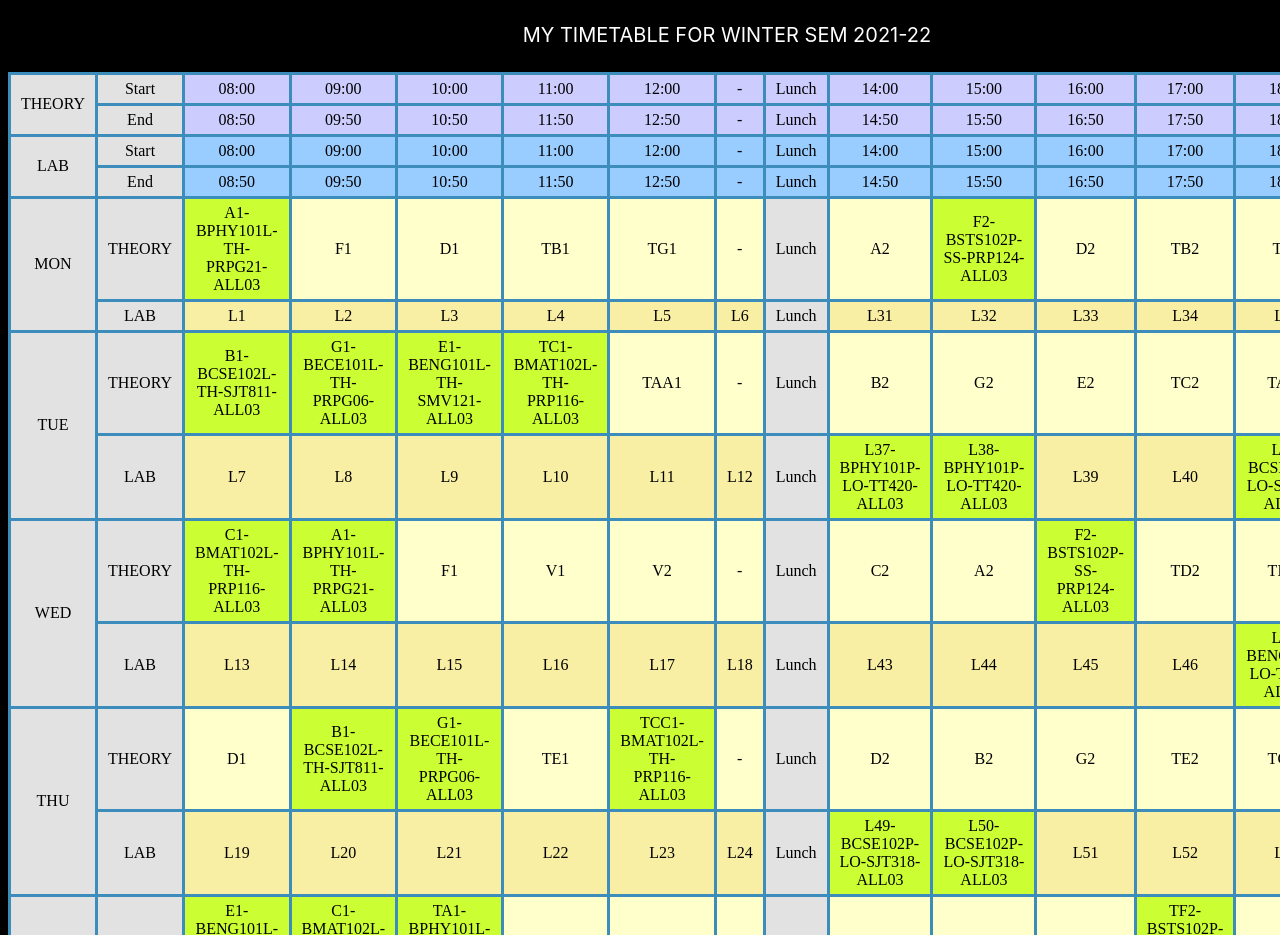
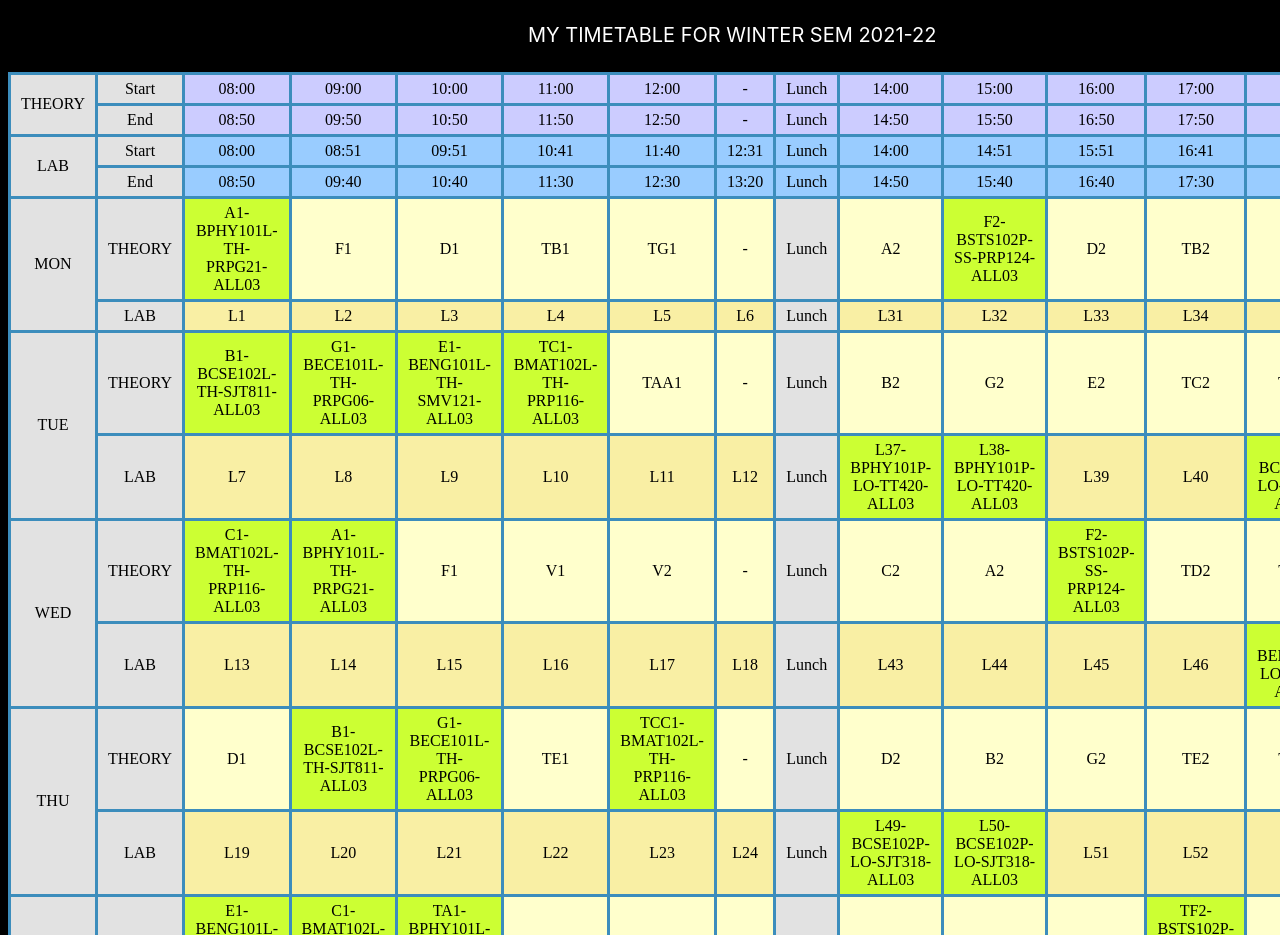
Before and after one commit to ieeeiasvit/Web-Development-Tasks, a plain HTML site: page Aryan Agarwal/index.html in a window 1280 px wide. Shown: the part 1521-2456 px from the top of the page. Drawn offline with Linux system fonts and the light colour scheme; a web font is replaced by a local one.

Commit message:
Final-Corrections

```diff
--- a/Aryan Agarwal/index.html
+++ b/Aryan Agarwal/index.html
@@ -69,34 +69,34 @@
                     <td rowspan="2" class="grey">LAB</td>
                     <td class="grey">Start</td>
                     <td>08:00</td>
-                    <td>09:00</td>
-                    <td>10:00</td>
-                    <td>11:00</td>
-                    <td>12:00</td>
-                    <td>-</td>
+                    <td>08:51</td>
+                    <td>09:51</td>
+                    <td>10:41</td>
+                    <td>11:40</td>
+                    <td>12:31</td>
                     <td>Lunch</td>
                     <td>14:00</td>
-                    <td>15:00</td>
-                    <td>16:00</td>
-                    <td>17:00</td>
-                    <td>18:00</td>
-                    <td>18:51</td>
+                    <td>14:51</td>
+                    <td>15:51</td>
+                    <td>16:41</td>
+                    <td>17:40</td>
+                    <td>18:31</td>
                 </tr>
                 <tr>
                     <td class="grey">End</td>
                     <td>08:50</td>
-                    <td>09:50</td>
-                    <td>10:50</td>
-                    <td>11:50</td>
-                    <td>12:50</td>
-                    <td>-</td>
+                    <td>09:40</td>
+                    <td>10:40</td>
+                    <td>11:30</td>
+                    <td>12:30</td>
+                    <td>13:20</td>
                     <td>Lunch</td>
                     <td>14:50</td>
-                    <td>15:50</td>
-                    <td>16:50</td>
-                    <td>17:50</td>
-                    <td>18:50</td>
-                    <td>19:00</td>
+                    <td>15:40</td>
+                    <td>16:40</td>
+                    <td>17:30</td>
+                    <td>18:30</td>
+                    <td>19:20</td>
                 </tr>
                 <tr>
                     <td rowspan="2" class="grey">MON</td>
```
